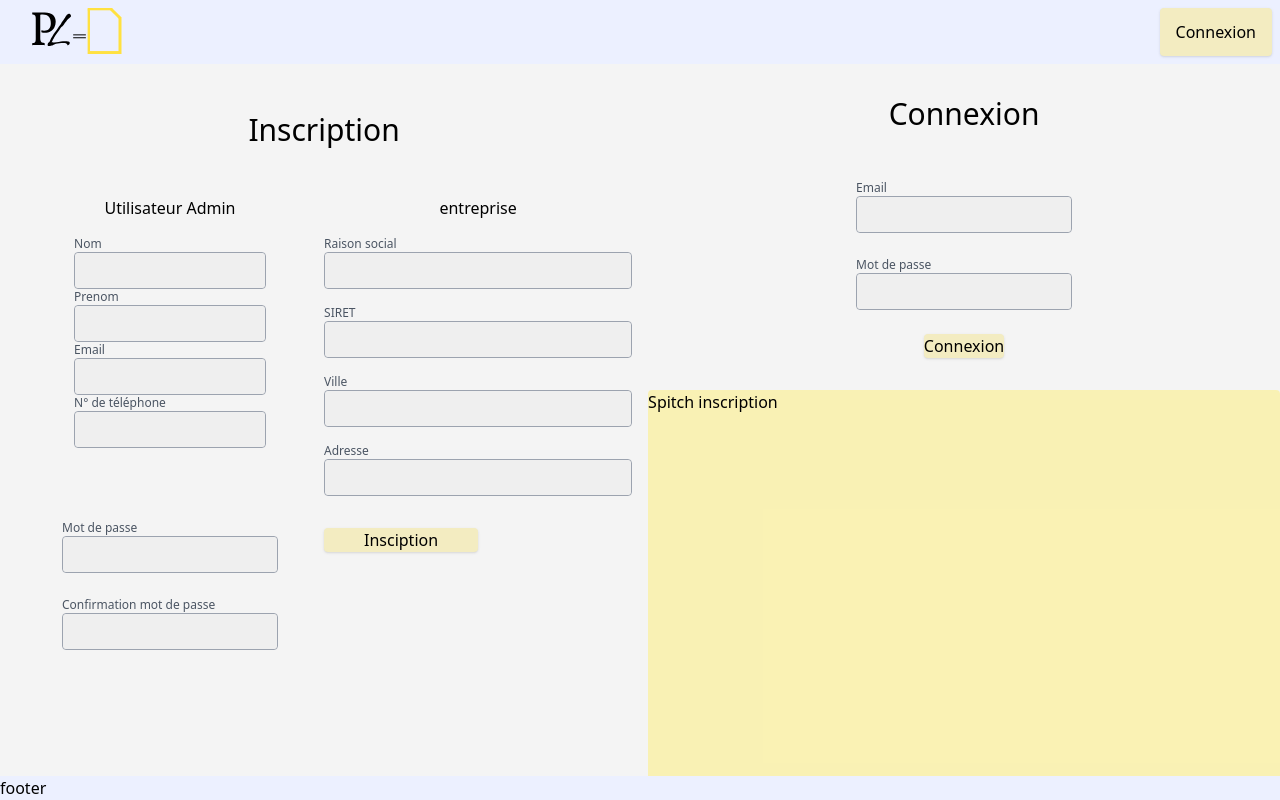
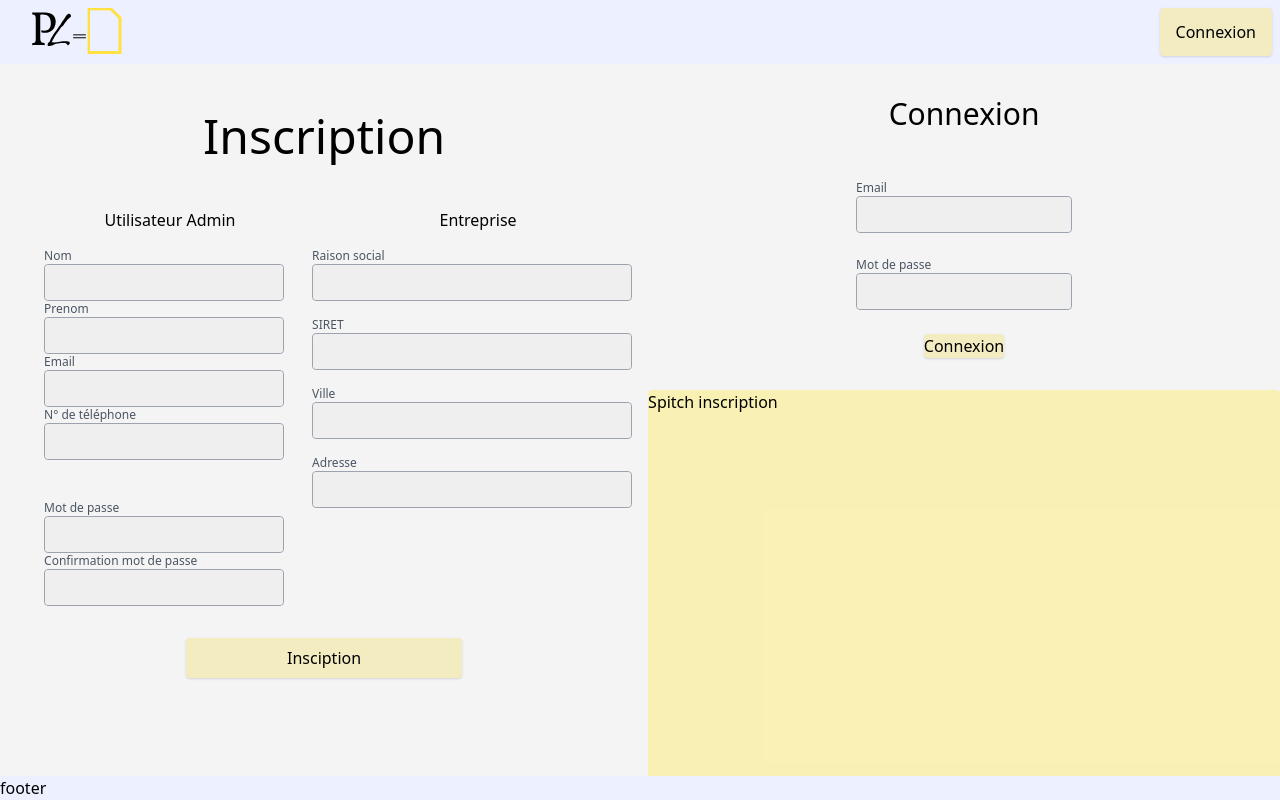
Before and after one commit to B3-PaperLess/frontend, a Vue app: page /connexion in a window 1280 px wide. Shown: the top 800 px of the page. Built offline with nearby package versions, Linux system fonts and the light colour scheme; no server answers.

Commit message:
refacto: delete register page

```diff
--- a/src/pages/connexion/index.vue
+++ b/src/pages/connexion/index.vue
@@ -1,9 +1,12 @@
 <template>
 <div class="flex w-full mt-8">
   <div class="w-full  p-4">
-    <div class="text-center text-3xl">
-      Inscription
+    <div class="w-full">
+      <div class="text-center text-5xl">
+        Inscription
+      </div>
     </div>
+
 
     <div class="mt-12 w-full">
       <div class="w-full flex">
@@ -12,32 +15,53 @@
         </div>
 
         <div class="text-base text-center w-full">
-          entreprise
+          Entreprise
         </div>
       </div>
 
       <div class="w-full flex mt-4 ">
         <div class="flex flex-col items-center gap-y-6 w-full ">
-          <div class="">
-            <text-field  class="w-48" label="Nom" v-model="userInscription.nom"></text-field>
-            <text-field  class="w-48" label="Prenom" v-model="userInscription.prenom"></text-field>
-            <text-field class="w-48" label="Email" v-model="userInscription.email"></text-field>
-            <text-field  class="w-48" label="N° de téléphone" v-model="userInscription.num_tel"></text-field>
+          <div>
+            <text-field  class="w-60" label="Nom" v-model="userInscription.nom"></text-field>
+            <text-field  class="w-60" label="Prenom" v-model="userInscription.prenom"></text-field>
+            <text-field class="w-60" label="Email" v-model="userInscription.email" type="email"></text-field>
+            <text-field  class="w-60" label="N° de téléphone" v-model="userInscription.num_tel" type="tel"></text-field>
           </div>
+          <div>
+            <text-field class="w-60 mt-4" label="Mot de passe" v-model="userInscription.password" type="password"></text-field>
+            <text-field class="w-60" label="Confirmation mot de passe" v-model="userInscription.passwordAgain" type="password"></text-field>
+          </div>
+        </div>
+        <div class="flex flex-col items-center gap-y-4 w-full">
+          <text-field class="w-80" label="Raison social" v-model="entreprise.raison_social"></text-field>
+          <text-field class="w-80" label="SIRET" v-model="entreprise.siret"></text-field>
+          <text-field class="w-80" label="Ville" v-model="entreprise.ville"></text-field>
+          <text-field class="w-80" label="Adresse" v-model="entreprise.adresse"></text-field>
 
-          <text-field class="mt-12" label="Mot de passe" v-model="userInscription.password"></text-field>
-          <text-field label="Confirmation mot de passe" v-model="userInscription.passwordAgain"></text-field>
         </div>
-        <div class="flex flex-col gap-y-4 w-full">
-          <text-field label="Raison social" v-model="entreprise.raison_social"></text-field>
-          <text-field label="SIRET" v-model="entreprise.siret"></text-field>
-          <text-field label="Ville" v-model="entreprise.ville"></text-field>
-          <text-field label="Adresse" v-model="entreprise.adresse"></text-field>
-
-         <button-default class="mt-4 w-1/2" @click="inscription">Insciption</button-default>
       </div>
+      <div class="flex flex-col items-center m-8">
+        <button-default class="w-1/2 p-2" @click="inscription">Insciption</button-default>
+        <div class="error">
+          {{errorMessage}}
+        </div>
       </div>
     </div>
+
+    <modal-default v-model="showModal" @close="showModal=false" classe="w-3/4">
+      <div class="flex flex-col items-center px-10">
+        <div class="text-2xl mt-7">
+          Inscription réussi
+        </div>
+        <div class="text-xl text-center mt-4">
+          Votre compte est en attente de validation par un administrateur
+          Vous recevrez un mail de confirmation lorsque votre compte sera validé
+        </div>
+        <div class="my-7">
+          <button-default @click="$router.push({name: 'index'})" class="p-2">Retour à l'accueil</button-default>
+        </div>
+      </div>
+    </modal-default>
   </div>
 
   <div class="w-full">
@@ -69,7 +93,10 @@ import axios from '@/axiosConfig'
 import {useRouter} from "vue-router";
 import useUserStore from '@/store/user'
 import useEntrepriseStore from '@/store/entreprise'
+import ModalDefault from "@/components/ModalDefault.vue";
 
+let errorMessage = ref('')
+let showModal = ref(false)
 
 const router = useRouter()
 
@@ -97,6 +124,12 @@ function inscription() {
   axios.post('paperless/signup', {
     ...userInscription.value,
     ...entreprise.value
+  }).then((res) => {
+    showModal.value = true
+  })
+  .catch((err) => {
+    console.log(err)
+    errorMessage.value = 'Une erreur est survenue veuillez réessayer plus tard'
   })
 }
 
@@ -123,5 +156,7 @@ export default {
 </script>
 
 <style scoped>
-
+  .error {
+    color: red;
+  }
 </style>
--- a/src/pages/index.vue
+++ b/src/pages/index.vue
@@ -23,7 +23,7 @@
 
         <template v-slot:button>
           <button-default class="w-1/2 mt-5">
-            <router-link to="/register">
+            <router-link to="/connexion">
               Créer un compte
             </router-link>
           </button-default>
--- a/src/pages/register/index.vue
+++ /dev/null
@@ -1,121 +0,0 @@
-<template>
-    <div class="w-full  p-4">
-      <div class="text-center text-5xl">
-        Inscription
-      </div>
-    </div>
-
-
-    <div class="mt-12 w-full">
-      <div class="w-full flex">
-        <div class="text-base text-center w-full">
-          Utilisateur Admin
-        </div>
-
-        <div class="text-base text-center w-full">
-          Entreprise
-        </div>
-      </div>
-
-      <div class="w-full flex mt-4 ">
-        <div class="flex flex-col items-center gap-y-6 w-full ">
-          <div>
-            <text-field  class="w-60" label="Nom" v-model="userInscription.nom"></text-field>
-            <text-field  class="w-60" label="Prenom" v-model="userInscription.prenom"></text-field>
-            <text-field class="w-60" label="Email" v-model="userInscription.email" type="email"></text-field>
-            <text-field  class="w-60" label="N° de téléphone" v-model="userInscription.num_tel" type="tel"></text-field>
-          </div>
-          <div>
-            <text-field class="w-60 mt-4" label="Mot de passe" v-model="userInscription.password" type="password"></text-field>
-            <text-field class="w-60" label="Confirmation mot de passe" v-model="userInscription.passwordAgain" type="password"></text-field>
-          </div>
-        </div>
-        <div class="flex flex-col items-center gap-y-4 w-full">
-          <text-field class="w-80" label="Raison social" v-model="entreprise.raison_social"></text-field>
-          <text-field class="w-80" label="SIRET" v-model="entreprise.siret"></text-field>
-          <text-field class="w-80" label="Ville" v-model="entreprise.ville"></text-field>
-          <text-field class="w-80" label="Adresse" v-model="entreprise.adresse"></text-field>
-
-        </div>
-      </div>
-      <div class="flex flex-col items-center m-8">
-        <button-default class="w-1/2 p-2" @click="inscription">Insciption</button-default>
-        <div class="error">
-          {{errorMessage}}
-        </div>
-      </div>
-    </div>
-
-    <modal-default v-model="showModal" @close="showModal=false" classe="w-3/4">
-      <div class="flex flex-col items-center px-10">
-        <div class="text-2xl mt-7">
-          Inscription réussi
-        </div>
-        <div class="text-xl text-center mt-4">
-          Votre compte est en attente de validation par un administrateur
-          Vous recevrez un mail de confirmation lorsque votre compte sera validé
-        </div>
-        <div class="my-7">
-          <button-default @click="$router.push({name: 'index'})" class="p-2">Retour à l'accueil</button-default>
-        </div>
-      </div>
-    </modal-default>
-  </template>
-
-
-  <script setup>
-  import TextField from "@/components/TextField.vue";
-  import {ref} from "vue";
-  import ButtonDefault from "@/components/ButtonDefault.vue";
-  import axios from '@/axiosConfig'
-  import ModalDefault from "@/components/ModalDefault.vue";
-
-  import {useRouter} from "vue-router";
-
-  let errorMessage = ref('')
-  let showModal = ref(false)
-
-  let userInscription = ref({
-    nom: '',
-    prenom: '',
-    email: '',
-    num_tel:'',
-    password:'',
-    passwordAgain:''
-  })
-
-  let entreprise = ref({
-    siret: '',
-    raison_social: '',
-    adresse: '',
-    ville: '',
-  })
-
-  function inscription() {
-    axios.post('paperless/signup', {
-      ...userInscription.value,
-      ...entreprise.value
-    }).then((res) => {
-      showModal.value = true
-    })
-    .catch((err) => {
-      console.log(err)
-      errorMessage.value = 'Une erreur est survenue veuillez réessayer plus tard'
-    })
-  }
-
-  </script>
-
-  <script>
-
-
-  export default {
-    name: "indexRegister",
-  }
-  </script>
-
-  <style scoped>
-    .error {
-      color: red;
-    }
-  </style>
--- a/src/router.js
+++ b/src/router.js
@@ -2,7 +2,6 @@ import { createRouter, createWebHistory } from 'vue-router';
 import indexApp from '@/pages/index.vue'
 import indexConnexion from '@/pages/connexion/index.vue'
 import indexHome from '@/pages/home/index.vue'
-import indexRegister from '@/pages/register/index.vue'
 import indexAdmin from '@/pages/admin/index.vue'
 import axios from '@/axiosConfig'
 
@@ -14,7 +13,6 @@ const router = createRouter({
         {path:'/', component: indexApp, name:'index'},
         {path:'/connexion', component: indexConnexion, name:'connexion'},
         {path:'/home', component: indexHome, name:'home'},
-        {path:'/register', component: indexRegister, name:'register'},
         {path:'/admin', component: indexAdmin, name:'admin'},
     ],
 });
```
